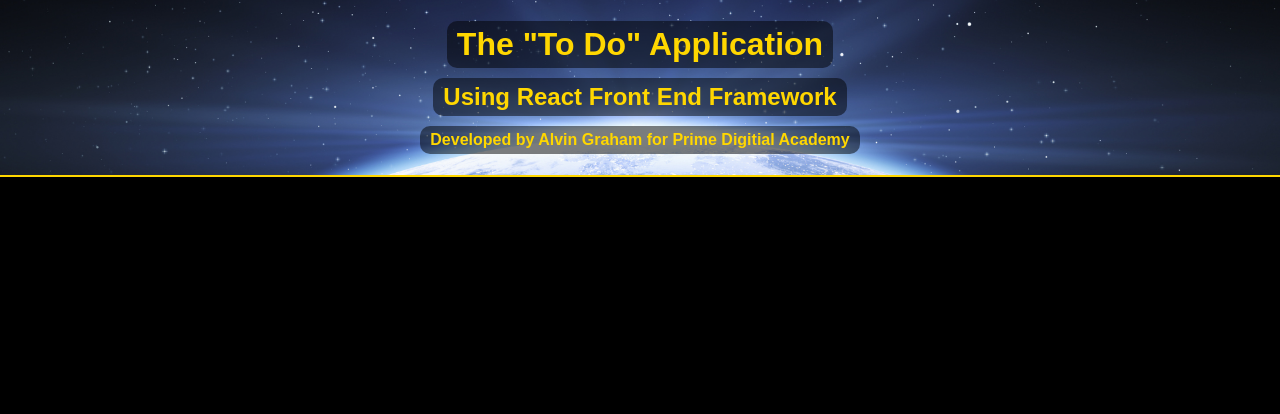
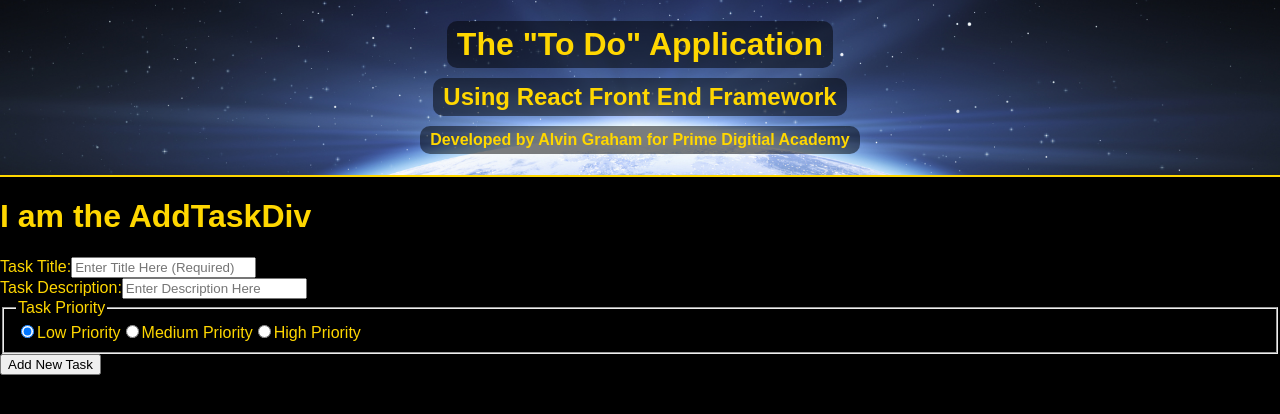
Before and after one commit to AlvinGraham/weekend-sql-to-do-react, a React (Vite) app: page / in a window 1280 px wide. Shown: the top 414 px of the page. Built offline with nearby package versions, Linux system fonts and the light colour scheme.

Commit message:
Add AddTask Component and test client POST route

```diff
--- /dev/null
+++ b/src/components/AddTask/AddTask.jsx
@@ -0,0 +1,94 @@
+import { useState } from 'react';
+import { postTask } from '../../tasksApi/tasks.Api';
+
+export default function AddTask (props) {
+  const [titleInputValue, setTitleInputValue] = useState('');
+  const [descriptionInputValue, setDescriptionInputValue] = useState('');
+  const [priorityInputValue, setPriorityInputValue] = useState('low');
+
+  const submitTaskHandler = event => {
+    event.preventDefault();
+    console.log('In submitTaskHandler');
+    const newTask = {
+      title: titleInputValue,
+      description: descriptionInputValue,
+      priority: priorityInputValue,
+      complete: false
+    }
+    console.log('Submitting Object:', newTask);
+
+    // POST newTask
+    postTask(newTask)
+    .then((response) => {
+      // TO-DO Refresh Display of Task List
+
+      // Reset Inputs
+      setTitleInputValue('');
+      setDescriptionInputValue('');
+      setPriorityInputValue('low');
+      const radioElement = document.getElementById('lowPriority');
+      radioElement.checked = true;
+    })
+    .catch((err) => {
+      console.error(`ERROR in client '/' POST route: ${err}`);
+    });
+  };
+
+  return (
+    <div id ="AddTaskDiv">
+      <h1>I am the AddTaskDiv</h1>
+      <form onSubmit={submitTaskHandler}>
+        <label>Task Title:
+          <input
+            type="text"
+            placeholder="Enter Title Here (Required)"
+            id="titleInput"
+            value={titleInputValue}
+            onChange={event => setTitleInputValue(event.target.value)}
+          />
+        </label>
+        <br/>
+        <label>Task Description:
+          <input
+            type="text>"
+            placeholder="Enter Description Here"
+            id="descriptionInput"
+            value={descriptionInputValue}
+            onChange={event => setDescriptionInputValue(event.target.value)}
+          />
+        </label>
+        <br/>
+        <fieldset>
+          <legend>Task Priority</legend>
+          <input
+            type="radio"
+            id="lowPriority"
+            name="priorityInput"
+            value="low"
+            onChange={() => setPriorityInputValue("low")}
+            defaultChecked
+          />
+          <label htmlFor="lowPriority">Low Priority</label>
+          <input
+            type="radio"
+            id="mediumPriority"
+            name="priorityInput"
+            value="medium"
+            onChange={() => setPriorityInputValue("medium")}
+          />
+          <label htmlFor="mediumPriority">Medium Priority</label>
+          <input
+            type="radio"
+            id="highPriority"
+            name="priorityInput"
+            value="high"
+            onChange={() => setPriorityInputValue("high")}
+          />
+          <label htmlFor="highPriority">High Priority</label>
+          <br/>
+        </fieldset>
+        <button type="submit">Add New Task</button>
+      </form>
+    </div>
+  );
+}
--- a/src/components/App/App.jsx
+++ b/src/components/App/App.jsx
@@ -1,11 +1,13 @@
 import {useState} from 'react';
-import Header from '../../Header/Header';
+import Header from '../Header/Header';
+import AddTask from '../AddTask/AddTask';
 
 function App () {
 
   return (
     <div>
       <Header />
+      <AddTask />
     </div>
   );
 
--- a/src/Header/Header.jsx
+++ b/src/components/Header/Header.jsx
@@ -3,7 +3,7 @@ import './Header.css';
 export default function Header () {
 
   return (
-    <div className="banner">
+    <div className="banner" id = "HeaderDiv">
       <h1 className="bannerHeader">The "To Do" Application</h1>
       <h2 className="bannerHeader">Using React Front End Framework</h2>
       <h4 className="bannerHeader">Developed by Alvin Graham for Prime Digitial Academy</h4>
--- /dev/null
+++ b/src/tasksApi/tasks.Api.js
@@ -0,0 +1,5 @@
+import axios from 'axios';
+
+export const postTask = (taskData) => {
+  return axios.post('/api/tasks', taskData);
+};
```
Also changed, not shown: src/components/AddTask/AddTask.css (added), src/components/Header/Header.css (renamed from src/Header/Header.css), src/components/Header/horizons.png (renamed from src/Header/horizons.png).
